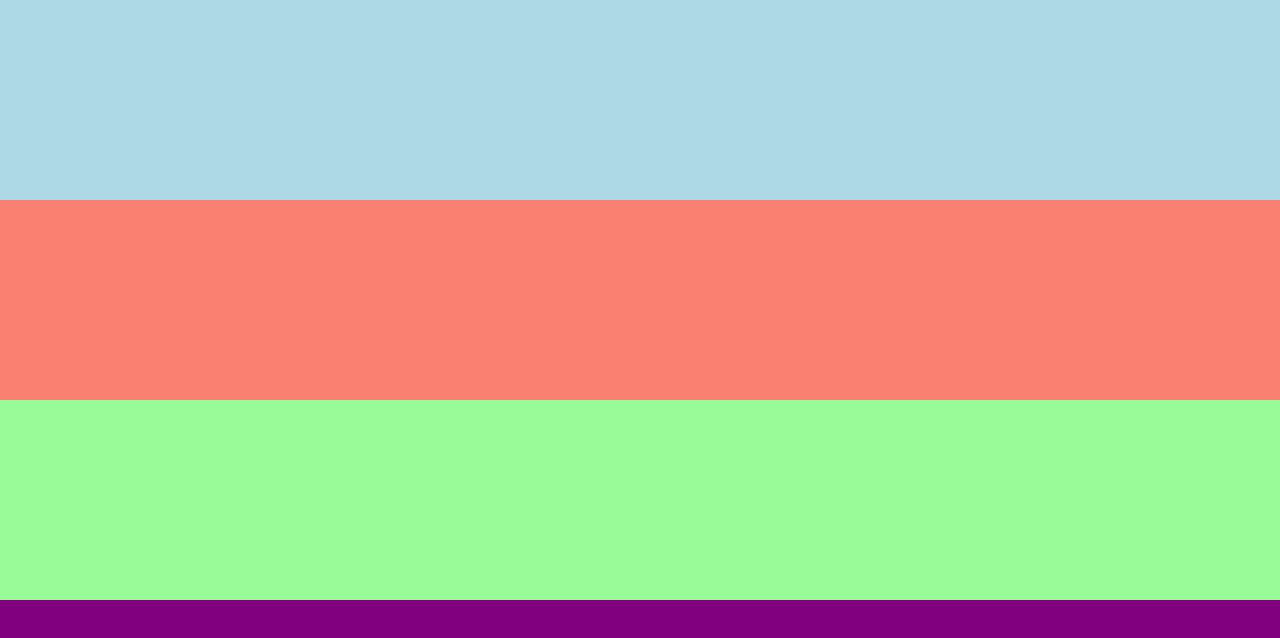
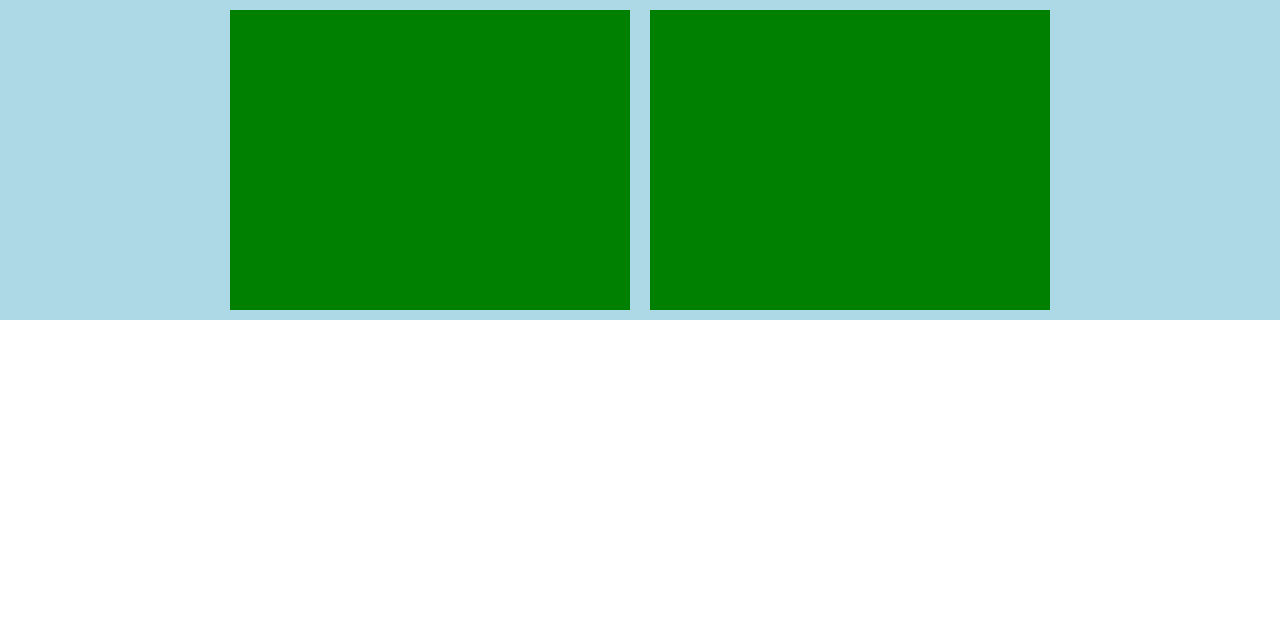
Before and after one commit to rcstrout/hello-world, a plain HTML site: page index.html in a window 1280 px wide. Drawn offline with Linux system fonts and the light colour scheme.

Commit message:
feat: top two containers

```diff
--- a/css/style.css
+++ b/css/style.css
@@ -4,9 +4,19 @@
 }
 .container {
     width: 100%;
-    height: 25vh;
+    height: 100%;
+    display: flex;
+    justify-content: center;
+    align-items: center;
+}
 
+.sub-container {
+    width: 400px;
+    height: 300px;
+    background-color: green;
+    margin: 10px;
 }
+
 .b1{
     background: lightblue;
 }
--- a/index.html
+++ b/index.html
@@ -5,7 +5,10 @@
 </head>
 
 <body id="bodystyle">
-<div class="container b1"></div>
+<div class="container b1">
+	<div class="sub-container"></div>
+	<div class="sub-container"></div>
+</div>
 <div class="container b2"></div>
 <div class="container b3"></div>
 <div class="container b4"></div>
```
